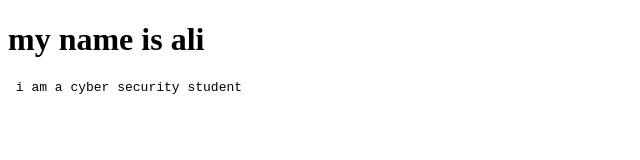
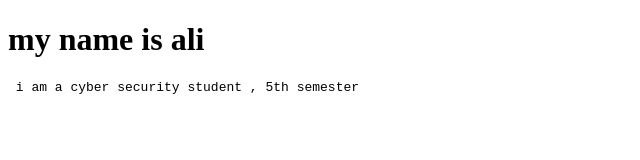
Before and after one commit to alimalik13/coursera-test, a plain HTML site: page site/index.html in a window 1280 px wide. Shown: the full height of the page, 0-640 px from the left. Drawn offline with Linux system fonts and the light colour scheme.

Commit message:
saved changes

```diff
--- a/site/index.html
+++ b/site/index.html
@@ -7,7 +7,7 @@
 </head>
 <body>
 	<h1> my name is ali </h1>
-	<pre> i am a cyber security student  </pre>
+	<pre> i am a cyber security student , 5th semester </pre>
 
 
 </body>
```
